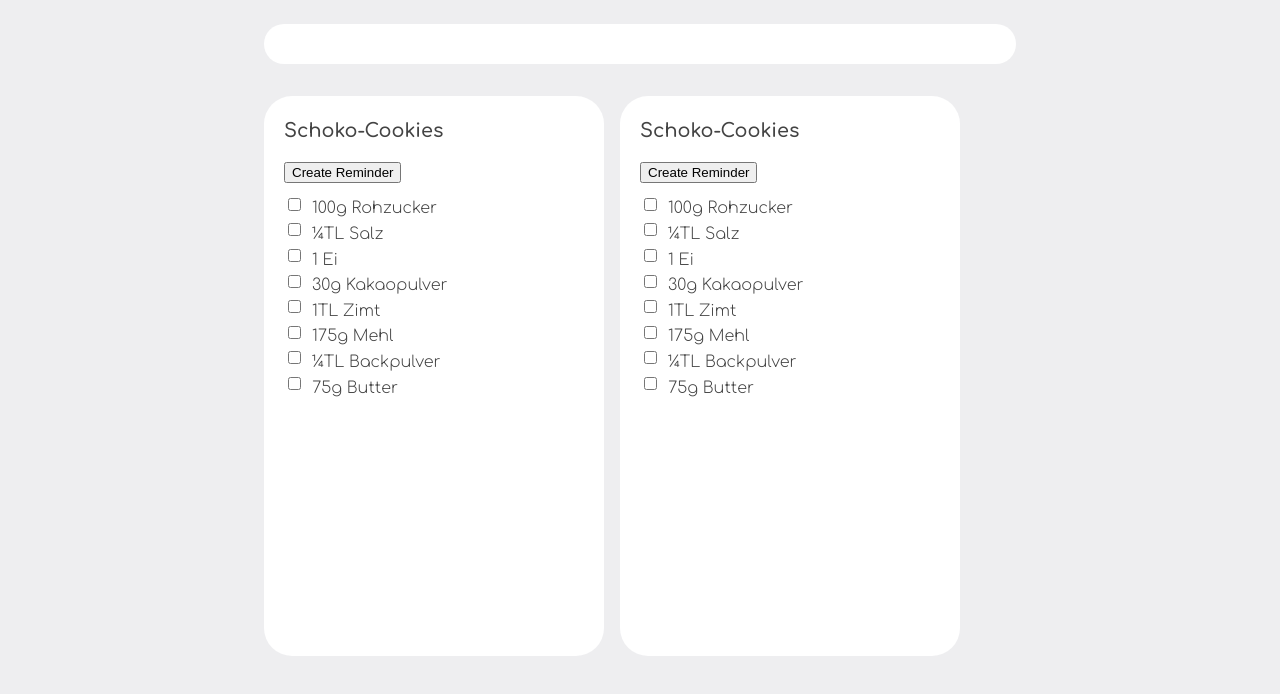
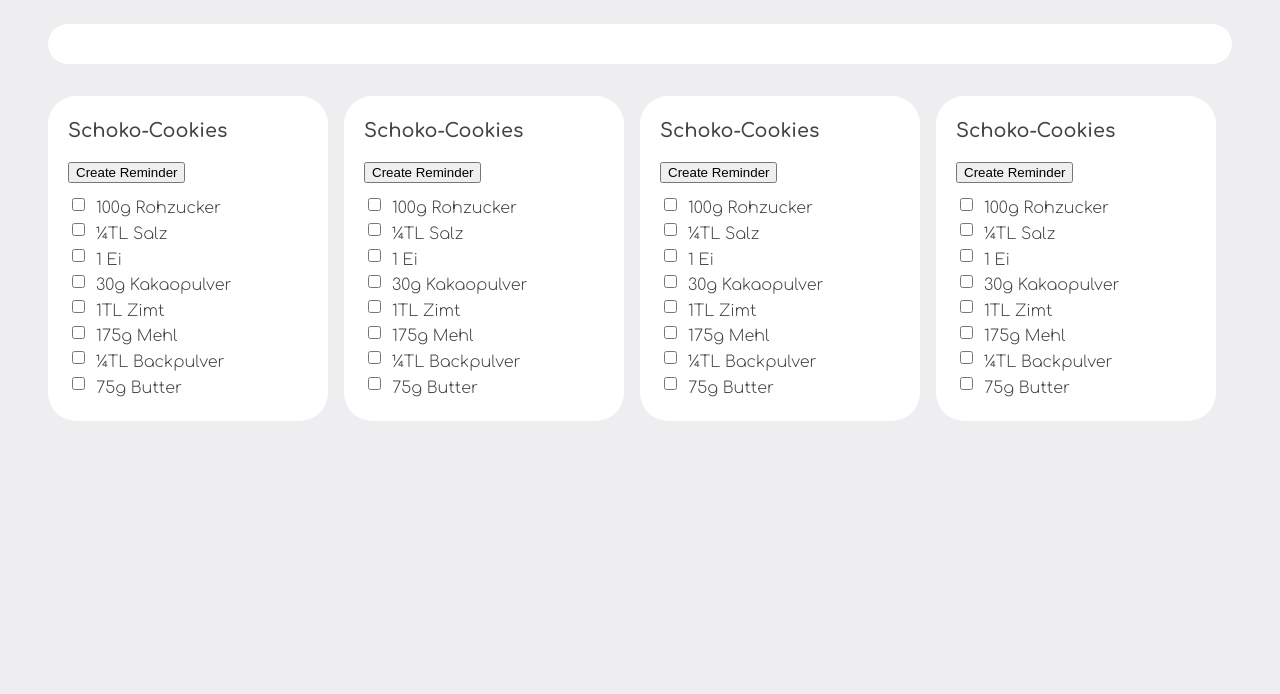
Before and after one commit to Mercury3141/CAS-FEE-Projekt-1, a website: page index.html in a window 1280 px wide. Drawn offline with Linux system fonts and the light colour scheme.

Commit message:
Created toolbar withing flexcontainer and scrollable container for elements.

```diff
--- a/assets/main.css
+++ b/assets/main.css
@@ -23,7 +23,7 @@ body,
 html {
     display: flex;
     justify-content: center;
-    height: 88vh;
+    /*height: 99vh;*/
     background-color: var(--background-color);
 }
 
@@ -56,7 +56,17 @@ input[type="checkbox"] {
 .flex-container-scroll {
     display: flex;
     flex-wrap: wrap;
-    height: 72vh;
+    align-items: flex-start;
+
+    height: 86vh;
+    overflow: auto;
+    border-radius: var(--border-radius);
+}
+
+.flex-container-elements {
+    display: flex;
+    justify-content: flex-start;
+    flex-wrap: wrap;
     overflow: auto;
     border-radius: var(--border-radius);
 }
@@ -76,7 +86,7 @@ input[type="checkbox"] {
 .list-group {
     flex: auto;
     flex-direction: column;
-    min-width: 300px;
+    min-width: 240px;
     margin: 8px 8px;
     padding: 20px 20px 20px;
     border-radius: var(--border-radius);
--- a/index.html
+++ b/index.html
@@ -33,12 +33,13 @@
 
             <div class="flex-container-scroll">
 
+                <div class="flex-container-elements">
 
                     <div class="list-group">
                         <h1 class="text-font text-color text-title">Schoko-Cookies</h1>
 
-                    </h2>
-                    <button onclick="createReminder()">Create Reminder</button><br/>
+                        <button onclick="createReminder()">Create Reminder</button>
+                        <br/>
 
                         <input type="checkbox" id="button-checkbox">
                         <label for="button-checkbox" class="text-font text-list">100g Rohzucker</label><br/>
@@ -68,12 +69,11 @@
                     </div>
 
 
-
                     <div class="list-group">
                         <h1 class="text-font text-color text-title">Schoko-Cookies</h1>
 
-                    </h2>
-                    <button onclick="createReminder()">Create Reminder</button><br/>
+                        <button onclick="createReminder()">Create Reminder</button>
+                        <br/>
 
                         <input type="checkbox" id="button-checkbox">
                         <label for="button-checkbox" class="text-font text-list">100g Rohzucker</label><br/>
@@ -103,6 +103,74 @@
                     </div>
 
 
+                    <div class="list-group">
+                        <h1 class="text-font text-color text-title">Schoko-Cookies</h1>
+
+                        <button onclick="createReminder()">Create Reminder</button>
+                        <br/>
+
+                        <input type="checkbox" id="button-checkbox">
+                        <label for="button-checkbox" class="text-font text-list">100g Rohzucker</label><br/>
+
+
+                        <input type="checkbox" id="button-checkbox">
+                        <label for="button-checkbox" class="text-font text-list">¼TL Salz</label><br/>
+
+                        <input type="checkbox" id="button-checkbox">
+                        <label for="button-checkbox" class="text-font text-list">1 Ei</label><br/>
+
+                        <input type="checkbox" id="button-checkbox">
+                        <label for="button-checkbox" class="text-font text-list">30g Kakaopulver</label><br/>
+
+                        <input type="checkbox" id="button-checkbox">
+                        <label for="button-checkbox" class="text-font text-list">1TL Zimt</label><br/>
+
+                        <input type="checkbox" id="button-checkbox">
+                        <label for="button-checkbox" class="text-font text-list">175g Mehl</label><br/>
+
+                        <input type="checkbox" id="button-checkbox">
+                        <label for="button-checkbox" class="text-font text-list">¼TL Backpulver</label><br/>
+
+                        <input type="checkbox" id="button-checkbox">
+                        <label for="button-checkbox" class="text-font text-list">75g Butter</label><br/>
+
+                    </div>
+
+                    <div class="list-group">
+                        <h1 class="text-font text-color text-title">Schoko-Cookies</h1>
+
+                        <button onclick="createReminder()">Create Reminder</button>
+                        <br/>
+
+                        <input type="checkbox" id="button-checkbox">
+                        <label for="button-checkbox" class="text-font text-list">100g Rohzucker</label><br/>
+
+
+                        <input type="checkbox" id="button-checkbox">
+                        <label for="button-checkbox" class="text-font text-list">¼TL Salz</label><br/>
+
+                        <input type="checkbox" id="button-checkbox">
+                        <label for="button-checkbox" class="text-font text-list">1 Ei</label><br/>
+
+                        <input type="checkbox" id="button-checkbox">
+                        <label for="button-checkbox" class="text-font text-list">30g Kakaopulver</label><br/>
+
+                        <input type="checkbox" id="button-checkbox">
+                        <label for="button-checkbox" class="text-font text-list">1TL Zimt</label><br/>
+
+                        <input type="checkbox" id="button-checkbox">
+                        <label for="button-checkbox" class="text-font text-list">175g Mehl</label><br/>
+
+                        <input type="checkbox" id="button-checkbox">
+                        <label for="button-checkbox" class="text-font text-list">¼TL Backpulver</label><br/>
+
+                        <input type="checkbox" id="button-checkbox">
+                        <label for="button-checkbox" class="text-font text-list">75g Butter</label><br/>
+
+                    </div>
+
+                </div>
+
 
             </div>
 
```
Lines whose indentation alone changed are shown as unchanged.
